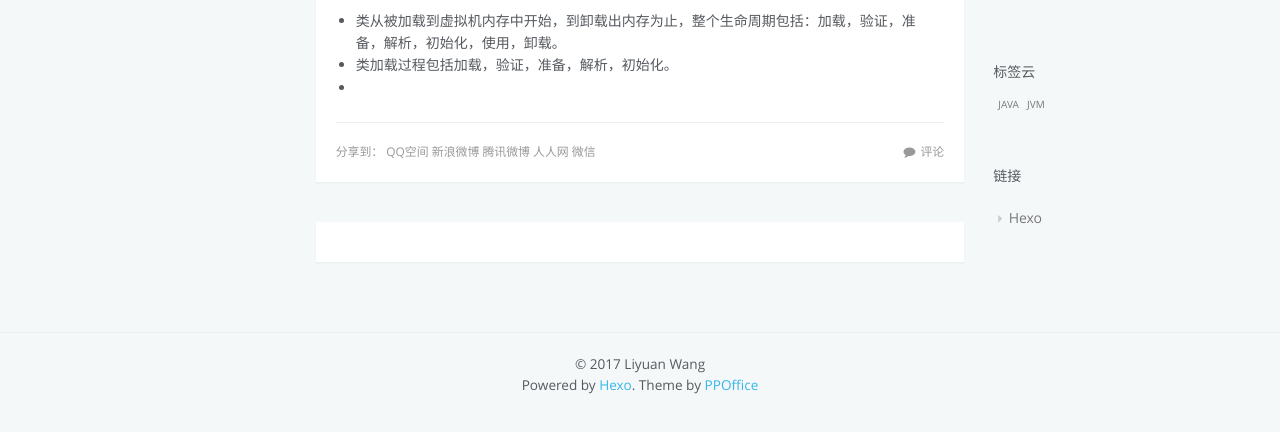
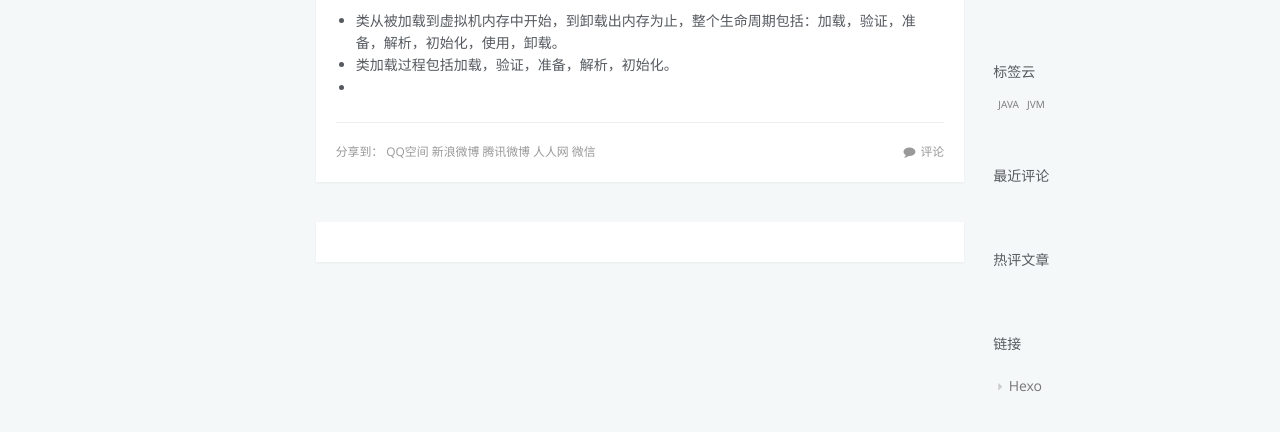
Before and after one commit to geekMessi/geekMessi.github.io, a plain HTML site: page 2017/01/02/虚拟机类加载机制/index.html in a window 1280 px wide. Shown: the part 640-1072 px from the top of the page. Drawn offline with Linux system fonts and the light colour scheme; a script that the page names is missing.

Commit message:
blog update

```diff
--- a/2017/01/02/虚拟机类加载机制/index.html
+++ b/2017/01/02/虚拟机类加载机制/index.html
@@ -437,6 +437,24 @@
 
 
 
+<div class="widget-wrap">
+  <h3 class="widget-title">最近评论</h3>
+    <div class="widget">
+        <ul class="ds-recent-comments" data-num-items="5" data-show-avatars="1" data-show-time="1" data-show-title="1" data-show-admin="1" data-excerpt-length="30"></ul>
+    </div>
+  </div>
+
+
+
+<div class="widget-wrap">
+  <h3 class="widget-title">热评文章</h3>
+    <div class="widget">
+        <ul class="ds-top-threads" data-range="monthly" data-num-items="5"></ul>
+    </div>
+  </div>
+
+
+
     <div class="widget-wrap widget-list">
         <h3 class="widget-title">链接</h3>
         <div class="widget">
```
Also changed, not shown: about/index.html (+18 -0 lines), archives/2017/01/index.html (+18 -0 lines), archives/2017/index.html (+18 -0 lines), archives/index.html (+18 -0 lines), categories/JVM/index.html (+18 -0 lines), categories/index.html (+18 -0 lines), content.json (+1 -1 lines), index.html (+18 -0 lines), tags/JAVA/index.html (+18 -0 lines), tags/JVM/index.html (+18 -0 lines), tags/index.html (+18 -0 lines).
